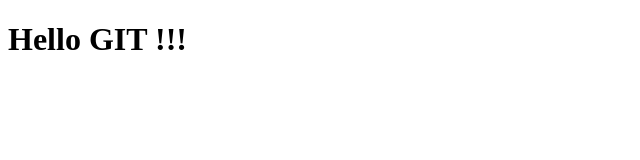
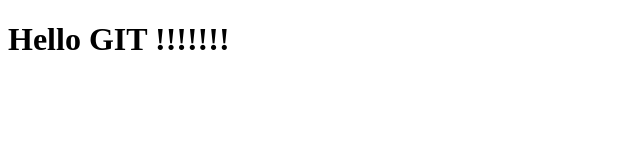
Before and after one commit to pelpawel/git-course-4, a plain HTML site: page index.html in a window 1280 px wide. Shown: the full height of the page, 0-640 px from the left. Drawn offline with Linux system fonts and the light colour scheme.

Commit message:
hello git !!!!!

```diff
--- a/index.html
+++ b/index.html
@@ -9,6 +9,6 @@
     <title>iSA GIT COURSE 4</title>
 </head>
 <body>
-    <h1>Hello GIT !!!</h1>
+    <h1>Hello GIT !!!!!!!</h1>
 </body>
 </html>
```
